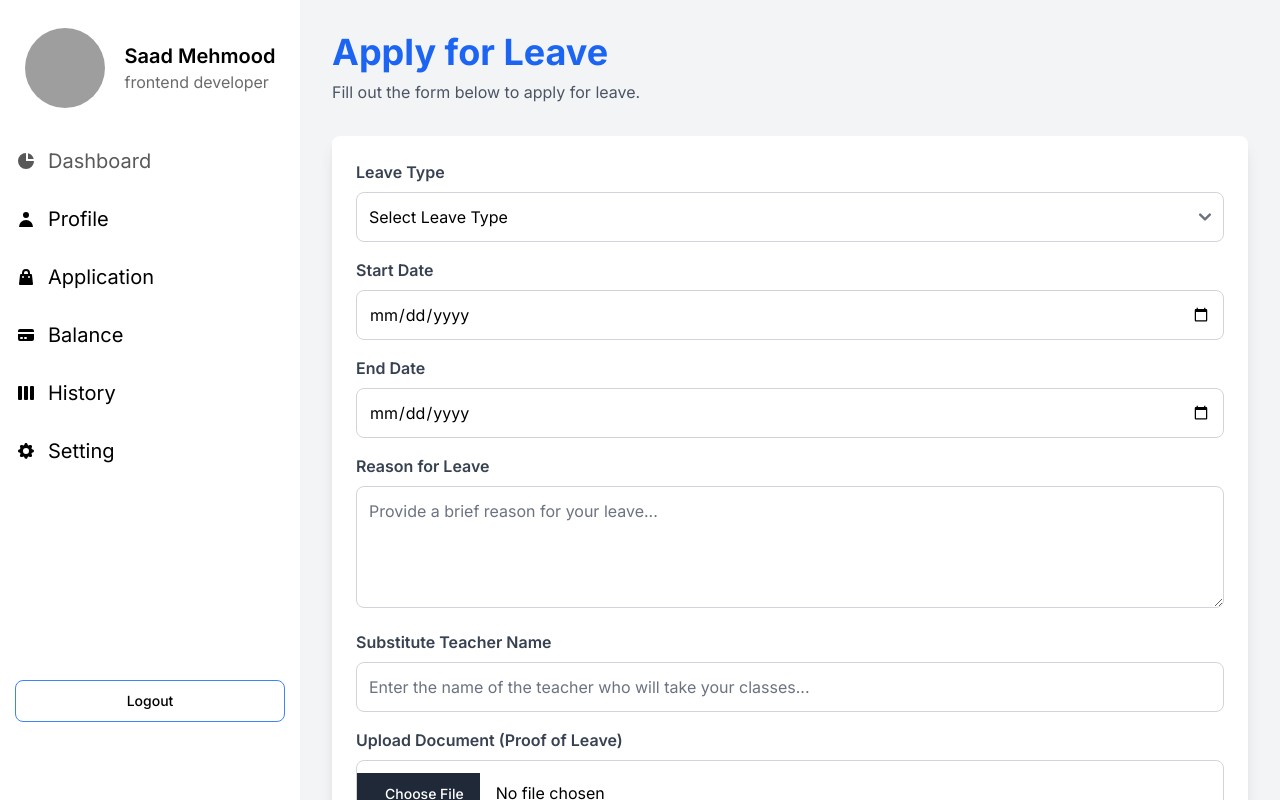
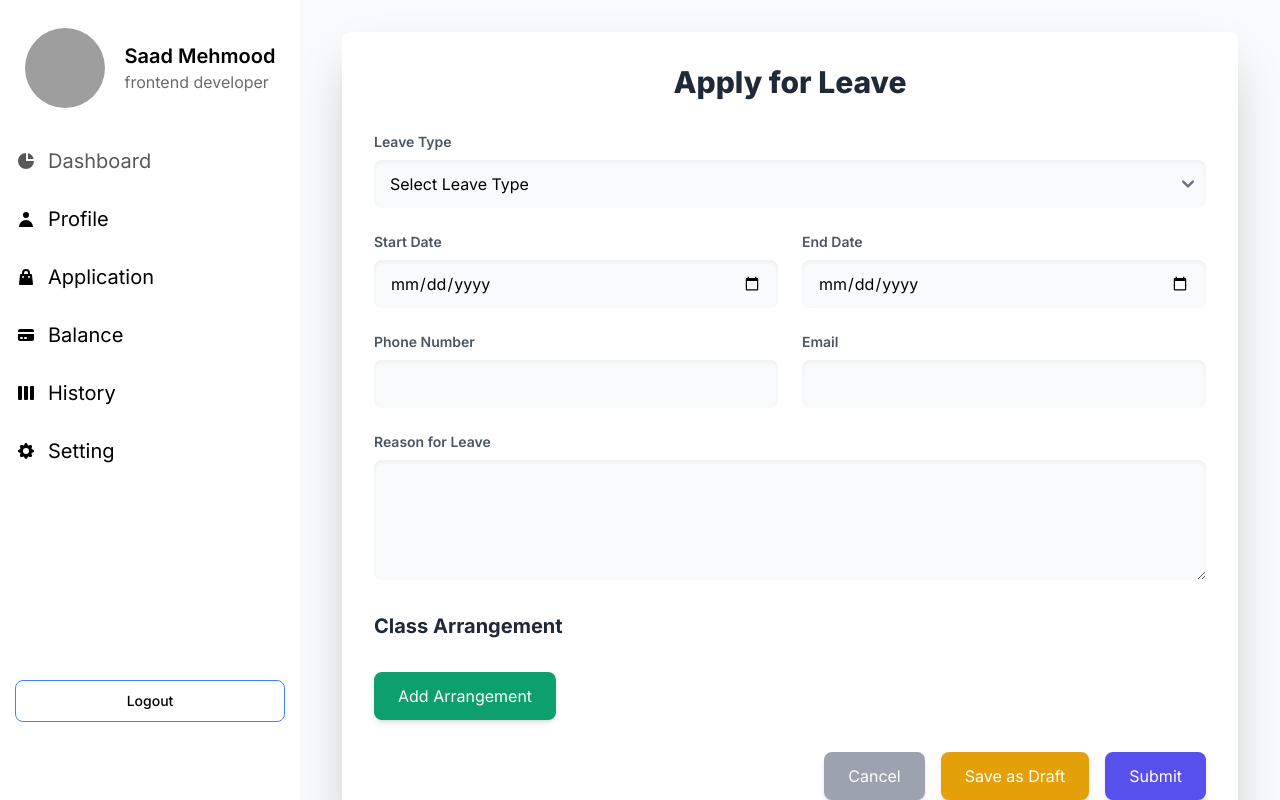
Before and after one commit to kamlesh-Sahani/lastButNotLeast, a Next.js app: page /user/application in a window 1280 px wide. Built offline with nearby package versions, Linux system fonts and the light colour scheme; grey boxes are pictures that could not be loaded.

Commit message:
leave application

```diff
--- a/src/app/user/application/page.tsx
+++ b/src/app/user/application/page.tsx
@@ -1,159 +1,279 @@
 "use client";
-import React, { useState } from "react";
+import React, { useState, ChangeEvent, FormEvent } from "react";
 
-const LeaveApplicationPage = () => {
-  const [leaveType, setLeaveType] = useState("");
-  const [startDate, setStartDate] = useState("");
-  const [endDate, setEndDate] = useState("");
-  const [reason, setReason] = useState("");
-  const [substituteTeacher, setSubstituteTeacher] = useState("");
+const LeaveApplication: React.FC = () => {
+  const [leaveType, setLeaveType] = useState<string>("");
+  const [startDate, setStartDate] = useState<string>("");
+  const [endDate, setEndDate] = useState<string>("");
+  const [shortLeaveTime, setShortLeaveTime] = useState<string>("");
   const [document, setDocument] = useState<File | null>(null);
+  const [phone, setPhone] = useState<string>("");
+  const [email, setEmail] = useState<string>("");
+  const [reason, setReason] = useState<string>("");
 
-  const handleDocumentUpload = (e: React.ChangeEvent<HTMLInputElement>) => {
-    if (e.target.files && e.target.files[0]) {
+  // State for class arrangements
+  const [arrangements, setArrangements] = useState<Array<{
+    facultyName: string;
+    department: string;
+    subject: string;
+    course: string;
+    semester: string;
+  }>>([]);
+
+  // Handle form submission
+  const handleSubmit = (e: FormEvent) => {
+    e.preventDefault();
+    // Add submit logic here
+    console.log({ leaveType, startDate, endDate, shortLeaveTime, document, phone, email, reason, arrangements });
+  };
+
+  // Handle file change
+  const handleFileChange = (e: ChangeEvent<HTMLInputElement>) => {
+    if (e.target.files && e.target.files.length > 0) {
       setDocument(e.target.files[0]);
     }
   };
 
-  const handleSubmit = (e: React.FormEvent) => {
-    e.preventDefault();
-    // Handle form submission, such as sending data to an API
-    console.log({
-      leaveType,
-      startDate,
-      endDate,
-      reason,
-      substituteTeacher,
-      documentName: document?.name,
-    });
+  // Handle arrangement changes
+  const handleArrangementChange = (index: number, field: string, value: string) => {
+    const newArrangements = [...arrangements];
+    newArrangements[index] = { ...newArrangements[index], [field]: value };
+    setArrangements(newArrangements);
+  };
 
-    // Reset form after submission
-    setLeaveType("");
-    setStartDate("");
-    setEndDate("");
-    setReason("");
-    setSubstituteTeacher("");
-    setDocument(null);
+  // Add new arrangement
+  const addArrangement = () => {
+    setArrangements([
+      ...arrangements,
+      { facultyName: "", department: "", subject: "", course: "", semester: "" },
+    ]);
+  };
+
+  // Remove arrangement
+  const removeArrangement = (index: number) => {
+    setArrangements(arrangements.filter((_, i) => i !== index));
   };
 
   return (
-    <div className="min-h-screen bg-gray-100 p-8">
-      <header className="mb-8">
-        <h1 className="text-4xl font-bold text-blue-600">Apply for Leave</h1>
-        <p className="text-gray-600 mt-2">
-          Fill out the form below to apply for leave.
-        </p>
-      </header>
-
-      <main>
-        <form onSubmit={handleSubmit} className="bg-white p-6 rounded-lg shadow-lg">
-          <div className="mb-4">
-            <label className="block text-gray-700 font-semibold mb-2" htmlFor="leaveType">
+    <div className="flex w-full justify-center items-center bg-gradient-to-r bg-gray-50">
+      <div className="max-w-4xl w-full p-8 bg-white mt-8 rounded-lg shadow-2xl">
+        <h1 className="text-3xl font-extrabold text-center text-gray-800 mb-8">
+          Apply for Leave
+        </h1>
+        <form onSubmit={handleSubmit}>
+          {/* Leave Type Section */}
+          <div>
+            <label className="block text-sm font-semibold text-gray-600">
               Leave Type
             </label>
             <select
-              id="leaveType"
-              className="w-full p-3 border border-gray-300 rounded-lg focus:outline-none focus:ring-2 focus:ring-blue-500"
               value={leaveType}
               onChange={(e) => setLeaveType(e.target.value)}
-              required
+              className="mt-2 block w-full px-4 py-3 bg-gray-50 shadow-inner border-none rounded-lg focus:outline-none focus:ring-2 focus:ring-indigo-500 focus:border-transparent"
             >
               <option value="" disabled>
                 Select Leave Type
               </option>
-              <option value="Sick Leave">Sick Leave</option>
-              <option value="Casual Leave">Casual Leave</option>
-              <option value="Maternity Leave">Maternity Leave</option>
-              <option value="Paternity Leave">Paternity Leave</option>
-              <option value="Earned Leave">Earned Leave</option>
+              <option value="casual">Casual Leave</option>
+              <option value="medical">Medical Leave</option>
+              <option value="short">Short Leave</option>
             </select>
           </div>
 
-          <div className="mb-4">
-            <label className="block text-gray-700 font-semibold mb-2" htmlFor="startDate">
+          {/* Date and Time Section */}
+          <div className="grid grid-cols-1 md:grid-cols-2 gap-6 mt-6">
+            <div>
+              <label className="block text-sm font-semibold text-gray-600">
                 Start Date
               </label>
               <input
-              id="startDate"
                 type="date"
-              className="w-full p-3 border border-gray-300 rounded-lg focus:outline-none focus:ring-2 focus:ring-blue-500"
                 value={startDate}
                 onChange={(e) => setStartDate(e.target.value)}
-              required
+                className="mt-2 block w-full px-4 py-3 rounded-lg bg-gray-50 shadow-inner border-none focus:outline-none focus:ring-2 focus:ring-indigo-500 focus:border-transparent"
+              />
+            </div>
+            <div>
+              <label className="block text-sm font-semibold text-gray-600">
+                End Date
+              </label>
+              <input
+                type="date"
+                value={endDate}
+                onChange={(e) => setEndDate(e.target.value)}
+                className="mt-2 block w-full px-4 py-3 bg-gray-50 shadow-inner border-none rounded-lg focus:outline-none focus:ring-2 focus:ring-indigo-500 focus:border-transparent"
               />
             </div>
 
-          <div className="mb-4">
-            <label className="block text-gray-700 font-semibold mb-2" htmlFor="endDate">
-              End Date
+            {leaveType === "short" && (
+              <div>
+                <label className="block text-sm font-semibold text-gray-600">
+                  Time
                 </label>
                 <input
-              id="endDate"
-              type="date"
-              className="w-full p-3 border border-gray-300 rounded-lg focus:outline-none focus:ring-2 focus:ring-blue-500"
-              value={endDate}
-              onChange={(e) => setEndDate(e.target.value)}
-              required
+                  type="time"
+                  value={shortLeaveTime}
+                  onChange={(e) => setShortLeaveTime(e.target.value)}
+                  className="mt-2 block w-full px-4 py-3 bg-gray-50 shadow-inner border-none rounded-lg focus:outline-none focus:ring-2 focus:ring-indigo-500 focus:border-transparent"
                 />
               </div>
+            )}
 
-          <div className="mb-4">
-            <label className="block text-gray-700 font-semibold mb-2" htmlFor="reason">
+            {leaveType === "medical" && (
+              <div>
+                <label className="block text-sm font-semibold text-gray-600">
+                  Upload Document
+                </label>
+                <input
+                  type="file"
+                  onChange={handleFileChange}
+                  className="mt-2 block w-full text-sm bg-gray-50 text-gray-600 file:mr-4 file:py-3 file:px-6 file:rounded-lg file:border-0 file:text-sm file:font-semibold file:bg-indigo-50 file:text-indigo-600 hover:file:bg-indigo-100"
+                />
+              </div>
+            )}
+
+            <div>
+              <label className="block text-sm font-semibold text-gray-600">
+                Phone Number
+              </label>
+              <input
+                type="text"
+                value={phone}
+                onChange={(e) => setPhone(e.target.value)}
+                className="mt-2 block w-full px-4 py-3 bg-gray-50 shadow-inner border-none rounded-lg focus:outline-none focus:ring-2 focus:ring-indigo-500 focus:border-transparent"
+              />
+            </div>
+            <div>
+              <label className="block text-sm font-semibold text-gray-600">
+                Email
+              </label>
+              <input
+                type="email"
+                value={email}
+                onChange={(e) => setEmail(e.target.value)}
+                className="mt-2 block w-full px-4 py-3 bg-gray-50 shadow-inner border-none rounded-lg focus:outline-none focus:ring-2 focus:ring-indigo-500 focus:border-transparent"
+              />
+            </div>
+          </div>
+
+          {/* Reason for Leave Section */}
+          <div className="mt-6">
+            <label className="block text-sm font-semibold text-gray-600">
               Reason for Leave
             </label>
             <textarea
-              id="reason"
-              className="w-full p-3 border border-gray-300 rounded-lg focus:outline-none focus:ring-2 focus:ring-blue-500"
               value={reason}
               onChange={(e) => setReason(e.target.value)}
-              required
+              className="mt-2 block w-full px-4 py-3 shadow-inner bg-gray-50 border-none rounded-lg focus:outline-none focus:ring-2 focus:ring-indigo-500 focus:border-transparent"
               rows={4}
-              placeholder="Provide a brief reason for your leave..."
+            ></textarea>
+          </div>
+
+          {/* Class Arrangement Section */}
+          <div className="mt-8">
+            <h2 className="text-xl font-bold text-gray-800 mb-4">Class Arrangement</h2>
+            {arrangements.map((arrangement, index) => (
+              <div key={index} className="mb-6 p-4 border rounded-lg shadow-sm bg-white">
+                <div className="grid grid-cols-1 md:grid-cols-2 gap-4">
+                  <div>
+                    <label className="block text-sm font-semibold text-gray-600">
+                      Faculty Name
+                    </label>
+                    <input
+                      type="text"
+                      value={arrangement.facultyName}
+                      onChange={(e) => handleArrangementChange(index, 'facultyName', e.target.value)}
+                      className="mt-2 block w-full px-4 py-3 rounded-lg bg-gray-50 shadow-inner border-none focus:outline-none focus:ring-2 focus:ring-indigo-500 focus:border-transparent"
                     />
                   </div>
-
-          <div className="mb-4">
-            <label className="block text-gray-700 font-semibold mb-2" htmlFor="substituteTeacher">
-              Substitute Teacher Name
+                  <div>
+                    <label className="block text-sm font-semibold text-gray-600">
+                      Department
                     </label>
                     <input
-              id="substituteTeacher"
                       type="text"
-              className="w-full p-3 border border-gray-300 rounded-lg focus:outline-none focus:ring-2 focus:ring-blue-500"
-              value={substituteTeacher}
-              onChange={(e) => setSubstituteTeacher(e.target.value)}
-              placeholder="Enter the name of the teacher who will take your classes..."
-              required
+                      value={arrangement.department}
+                      onChange={(e) => handleArrangementChange(index, 'department', e.target.value)}
+                      className="mt-2 block w-full px-4 py-3 bg-gray-50 rounded-lg shadow-inner border-none focus:outline-none focus:ring-2 focus:ring-indigo-500 focus:border-transparent"
                     />
                   </div>
-
-          <div className="mb-4">
-            <label className="block text-gray-700 font-semibold mb-2" htmlFor="document">
-              Upload Document (Proof of Leave)
+                  <div>
+                    <label className="block text-sm font-semibold text-gray-600">
+                      Subject
                     </label>
                     <input
-              id="document"
-              type="file"
-              className="w-full p-3 border border-gray-300 rounded-lg focus:outline-none focus:ring-2 focus:ring-blue-500"
-              onChange={handleDocumentUpload}
+                      type="text"
+                      value={arrangement.subject}
+                      onChange={(e) => handleArrangementChange(index, 'subject', e.target.value)}
+                      className="mt-2 block w-full px-4 py-3 bg-gray-50 rounded-lg shadow-inner border-none focus:outline-none focus:ring-2 focus:ring-indigo-500 focus:border-transparent"
                     />
-            {document && (
-              <p className="mt-2 text-gray-600">Uploaded: {document.name}</p>
-            )}
                   </div>
-
                   <div>
+                    <label className="block text-sm font-semibold text-gray-600">
+                      Course
+                    </label>
+                    <input
+                      type="text"
+                      value={arrangement.course}
+                      onChange={(e) => handleArrangementChange(index, 'course', e.target.value)}
+                      className="mt-2 block w-full px-4 py-3 bg-gray-50 rounded-lg shadow-inner border-none focus:outline-none focus:ring-2 focus:ring-indigo-500 focus:border-transparent"
+                    />
+                  </div>
+                  <div>
+                    <label className="block text-sm font-semibold text-gray-600">
+                      Semester
+                    </label>
+                    <input
+                      type="text"
+                      value={arrangement.semester}
+                      onChange={(e) => handleArrangementChange(index, 'semester', e.target.value)}
+                      className="mt-2 block bg-gray-50 w-full px-4 py-3 rounded-lg shadow-inner border-none focus:outline-none focus:ring-2 focus:ring-indigo-500 focus:border-transparent"
+                    />
+                  </div>
+                </div>
+                <div className="flex justify-end mt-4">
+                  <button
+                    type="button"
+                    onClick={() => removeArrangement(index)}
+                    className="px-4 py-2 bg-red-500 text-white rounded-lg shadow-md hover:bg-red-600 transition-all duration-200"
+                  >
+                    Remove
+                  </button>
+                </div>
+              </div>
+            ))}
+            <button
+              type="button"
+              onClick={addArrangement}
+              className="mt-4 px-6 py-3 bg-green-500 text-white rounded-lg shadow-md hover:bg-green-600 transition-all duration-200"
+            >
+              Add Arrangement
+            </button>
+          </div>
+          <div className="flex justify-end space-x-4 mt-8">
+            <button
+              type="button"
+              className="px-6 py-3 bg-gray-400 text-white rounded-lg shadow-md hover:bg-gray-500 transition-all duration-200"
+            >
+              Cancel
+            </button>
+            <button
+              type="button"
+              className="px-6 py-3 bg-yellow-400 text-white rounded-lg shadow-md hover:bg-yellow-500 transition-all duration-200"
+            >
+              Save as Draft
+            </button>
             <button
               type="submit"
-              className="w-full bg-blue-600 text-white p-3 rounded-lg hover:bg-blue-700 focus:outline-none focus:ring-2 focus:ring-blue-500"
+              className="px-6 py-3 bg-indigo-600 text-white rounded-lg shadow-md hover:bg-indigo-700 transition-all duration-200"
             >
-              Apply for Leave
+              Submit
             </button>
           </div>
         </form>
-      </main>
+      </div>
     </div>
   );
 };
 
-export default LeaveApplicationPage;
+export default LeaveApplication;
```
Lines whose indentation alone changed are shown as unchanged.
